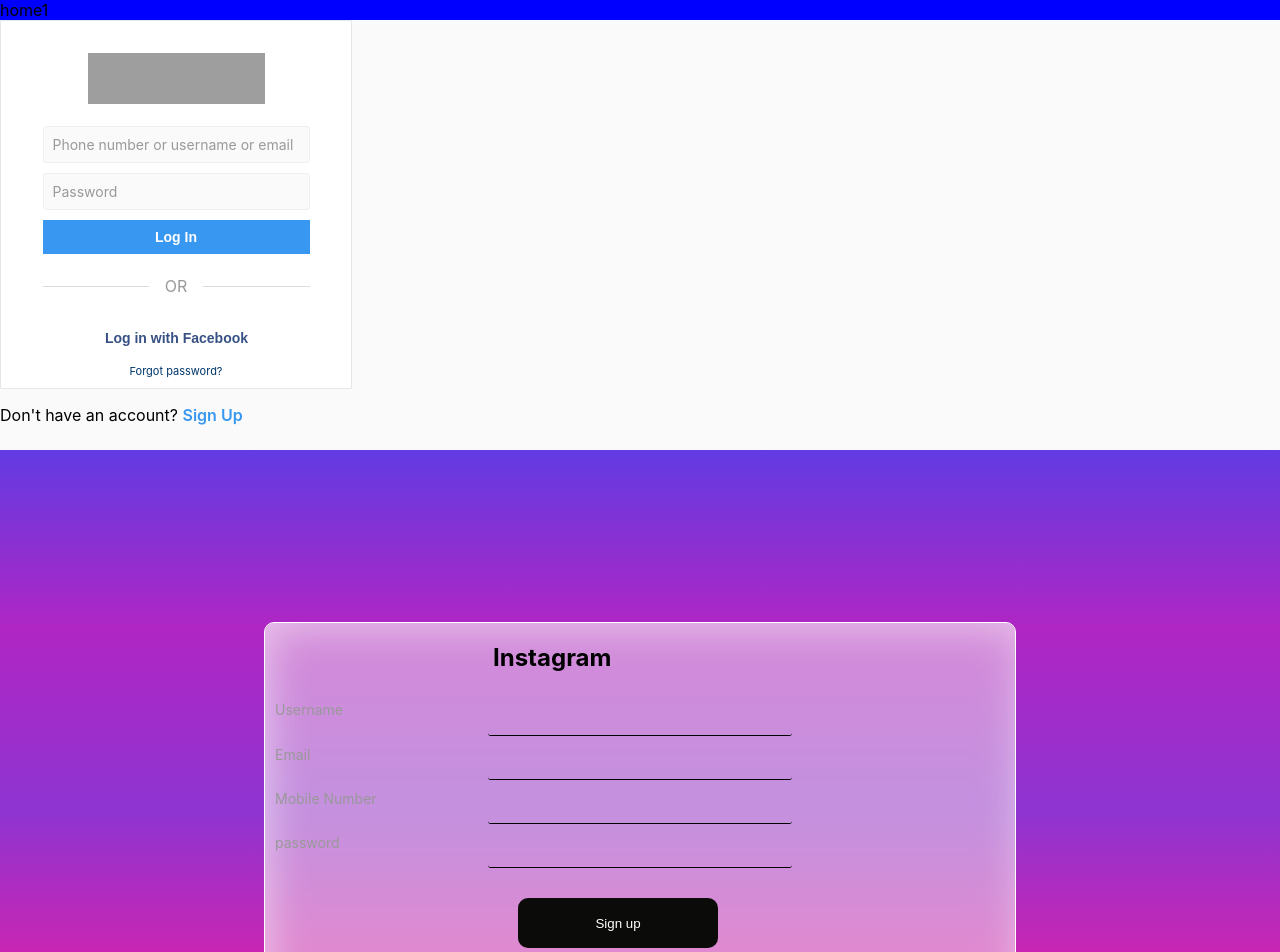
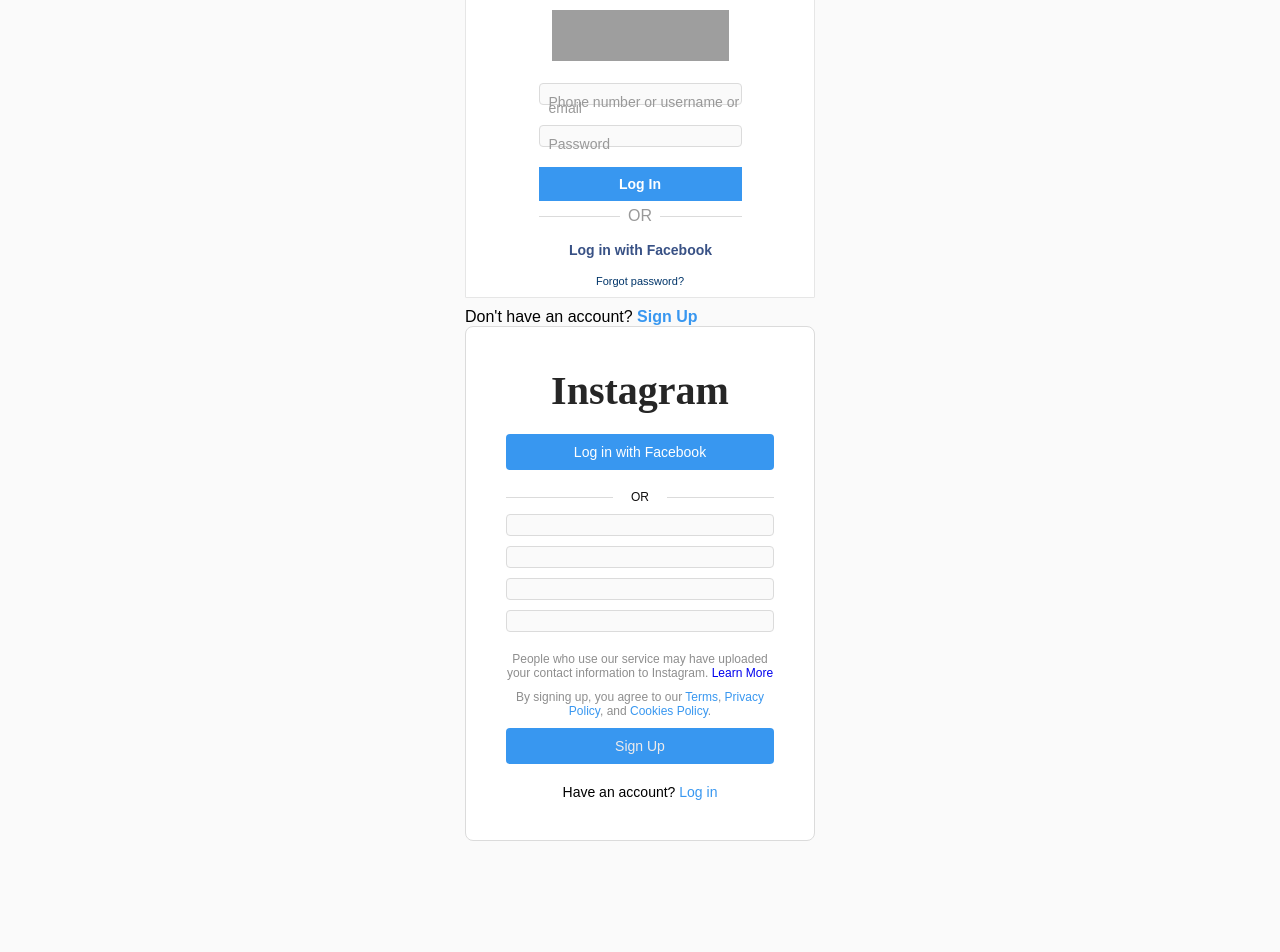
Before and after one commit to rakshitabalikai/ourinsta, a React (Create React App) app: page / in a window 1280 px wide. Shown: the top 952 px of the page. After the commit the page ends 841 px from the top, so only its background shows below. Built offline with nearby package versions, Linux system fonts and the light colour scheme; grey boxes are pictures that could not be loaded.

Commit message:
signup page

```diff
--- a/src/components/css/Signup.css
+++ b/src/components/css/Signup.css
@@ -1,99 +1,133 @@
+* {
+    margin: 0;
+    padding: 0;
+    box-sizing: border-box;
+  }
 
-.main-container-sigin{
-    margin-top: 25px;
+  body {
+    font-family: 'Arial', sans-serif;
+    background-color: #fafafa;
     display: flex;
     justify-content: center;
     align-items: center;
-    background-size: cover;
-    overflow: hidden;
-    height: 90vh;
-    background-image: linear-gradient(to bottom, #623BE2ff , #B026C4ff , #8E34D1ff, #D822ABff,#20254Bff );
-    background-size: cover;
-    background-position: center;
-    background-repeat: no-repeat;
+    height: 100vh;
+  }
 
-}
-
-.Signin-main-container{
-    background-color:  rgba(247, 237, 237, 0.5);
+  .app {
     display: flex;
     justify-content: center;
     align-items: center;
-    margin: 28px 3%;
-    width: 750px;
-    backdrop-filter: blur(20px);
-    border-radius: 10px;
-    border: 1px solid white;
-    box-shadow: 5px 5px 40px rgba(255, 255, 255, 0.5) inset;
-    animation: annimate 800ms ease-in-out;
-}
+    width: 100%;
+  }
 
-@keyframes annimate {
-    from{
-        transform: translateY(600px);
-    } to{
-        transform: translateY(0px);
+  .signup-box {
+    background-color: #fff;
+    border: 1px solid #dbdbdb;
+    padding: 40px;
+    width: 350px;
+    text-align: center;
+    border-radius: 8px;
+  }
+
+  .instagram-logo {
+    font-family: 'Grand Hotel', cursive;
+    font-size: 40px;
+    color: #262626;
+    margin-bottom: 20px;
+  }
+
+  .facebook-login {
+    width: 100%;
+    padding: 10px;
+    background-color: #3897f0;
+    color: white;
+    border: none;
+    border-radius: 4px;
+    font-size: 14px;
+    margin-bottom: 10px;
+    cursor: pointer;
+  }
+
+  .divider {
+    margin: 10px 0;
+    position: relative;
+    text-align: center;
+    font-size: 12px;
+    color: #100f0f;
+  }
+
+  .divider::before, .divider::after {
+    content: '';
+    position: absolute;
+    width: 40%;
+    height: 1px;
+    background-color: #dbdbdb;
+    top: 50%;
+  }
+
+  .divider::before {
+    left: 0;
+  }
+
+  .divider::after {
+    right: 0;
+  }
+
+  input {
+    width: 100%;
+    padding: 10px;
+    margin-bottom: 10px;
+    border: 1px solid #dbdbdb;
+    border-radius: 4px;
+    font-size: 14px;
+    outline: none;
+  }
+
+  .signup-btn {
+    width: 100%;
+    padding: 10px;
+    background-color: #3897f0;
+    color: rgb(238, 235, 235);
+    border: none;
+    border-radius: 4px;
+    font-size: 14px;
+    cursor: pointer;
+    margin-top: 10px;
+  }
+
+  .info-text {
+    font-size: 12px;
+    color: #8e8e8e;
+    margin-top: 10px;
+  }
+
+  .policy-text {
+    font-size: 12px;
+    color: #8e8e8e;
+    margin-top: 10px;
+  }
+
+  .policy-text a {
+    color: #3897f0;
+    text-decoration: none;
+  }
+
+  .login-link {
+    margin-top: 20px;
+    font-size: 14px;
+  }
+
+  .login-link a {
+    color: #3897f0;
+    text-decoration: none;
+  }
+
+  .login-link a:hover {
+    text-decoration: underline;
+  }
+
+  @media (max-width: 768px) {
+    .signup-box {
+      width: 90%;
     }
-}
-
-.signin-Quote-container{
-    color: white;
-    margin: 30px;
-    text-align: center;
-    line-height: 34px;
-    font-size: 16px;
-}
-
-.signin-logo{
-    margin: 5px;
-}
-
-
-.username-container > label{
-    color: black;
-    margin-top: 20px;
-}
-
-.Username-container{
-    display: flex;
-    flex-direction: column;
-}
-
-.signup-input{
-    background-color: transparent;
-    border: 0px;
-    font-size: 20px;
-    border-bottom: .5px solid black;
-    outline: none;
-    width: 300px;
-    margin-top: 8px;
-    padding: 2px;
-}
-
-.signup-input:focus{
-    outline: 0px transparent;
-}
-
-.Signin_button_container{
-    margin: 30px;
-}
-
-.Signin_button{
-    width: 200px;
-    background-color:rgb(11, 11, 10);
-    color: white;
-    border: 0px;
-    padding: 5px;
-    border-radius: 10px;
-    height: 50px;
-    cursor:pointer;
-}
-
-#login-button{
-    background-color: transparent;
-    box-shadow: none;
-    margin-left: -20px;
-    margin-top: 2px;
-    margin-bottom: 20px;
-    color: black;
-}
+  }
--- a/src/components/pages/Signup.js
+++ b/src/components/pages/Signup.js
@@ -1,68 +1,89 @@
-import '../css/Signup.css'
+import '../css/Signup.css';
 import { useState } from 'react';
 
-function Signup(){
-    let [name , setname] = useState('');
-    let [email , setemail] = useState('');
-    let [mobile , setmobile] = useState('');
-    let [password , setpassword] = useState('')
-    return(
-        <div>
-           <div className="main-container-sigin">
-                <div className="Signin-main-container">
+function Signup() {
+  // Managing form data state
+  const [formData, setFormData] = useState({
+    mobileOrEmail: '',
+    fullName: '',
+    username: '',
+    password: ''
+  });
 
-                    <div className="Main-signin-form">
+  // Handling form changes
+  const handleChange = (e) => {
+    setFormData({
+      ...formData,
+      [e.target.name]: e.target.value
+    });
+  };
 
-                        <div className="signin-logo">
-                            <h2>Instagram</h2>
-                        </div>
+  // Handling form submission
+  const handleSubmit = (e) => {
+    e.preventDefault();
+    console.log('Form Data Submitted:', formData);
+    // Submit form data to your API or process it here
+  };
 
-                        <div className="Signin_form">
+  return (
+    <div className="app">
+      <div className="signup-box">
+        <h1 className="instagram-logo">Instagram</h1>
+        <button className="facebook-login">Log in with Facebook</button>
+        <div className="divider">OR</div>
 
-                            <div className="Username-container">
-                                <label>Username</label>
-                                <input type="text" className='signup-input'
-                                onChange={(val) => setname(val.target.value)}/>
-                            </div>
+        <form onSubmit={handleSubmit}>
+          <input
+            type="text"
+            name="mobileOrEmail"
+            placeholder="Mobile Number or Email"
+            value={formData.mobileOrEmail}
+            onChange={handleChange}
+            required
+          />
+          <input
+            type="text"
+            name="fullName"
+            placeholder="Full Name"
+            value={formData.fullName}
+            onChange={handleChange}
+            required
+          />
+          <input
+            type="text"
+            name="username"
+            placeholder="Username"
+            value={formData.username}
+            onChange={handleChange}
+            required
+          />
+          <input
+            type="password"
+            name="password"
+            placeholder="Password"
+            value={formData.password}
+            onChange={handleChange}
+            required
+          />
 
-                            <div className="Username-container">
-                                <label>Email</label>
-                                <input type="email" className='signup-input'
-                                onChange={(val) => setemail(val.target.value)}/>
-                            </div>
+          <p className="info-text">
+            People who use our service may have uploaded your contact information to Instagram.
+            <a href="#learn-more"> Learn More</a>
+          </p>
 
-                            <div className="Username-container">
-                                <label>Mobile Number</label>
-                                <input type="number" className='signup-input'
-                                onChange={(val) => setmobile(val.target.value)}/>
-                            </div>
+          <p className="policy-text">
+            By signing up, you agree to our <a href="#terms">Terms</a>, <a href="#privacy">Privacy Policy</a>, and <a href="#cookies">Cookies Policy</a>.
+          </p>
 
-                            <div className="Username-container">
-                                <label>password </label>
-                                <input type="text" className='signup-input'
-                                onChange={(val) => setpassword(val.target.value)}/>
-                            </div>
+          <button type="submit" className="signup-btn">Sign Up</button>
+        </form>
 
-                            <div className="Signin_button_container">
-                                <button className="Signin_button" >Sign up</button>
-                            </div>
+        <p className="login-link">
+          Have an account? <a href="#login">Log in</a>
+        </p>
+      </div>
+    </div>
+  );
+}
 
-                            <div className="Signup_button_container">
-                                Alredy our Customer?
-
-
-                            </div>
-
-                        </div>
-                    </div>
-                </div>
-            </div>
-        </div>
-
-
-
-
-
-    );
-}
 export default Signup;
```
